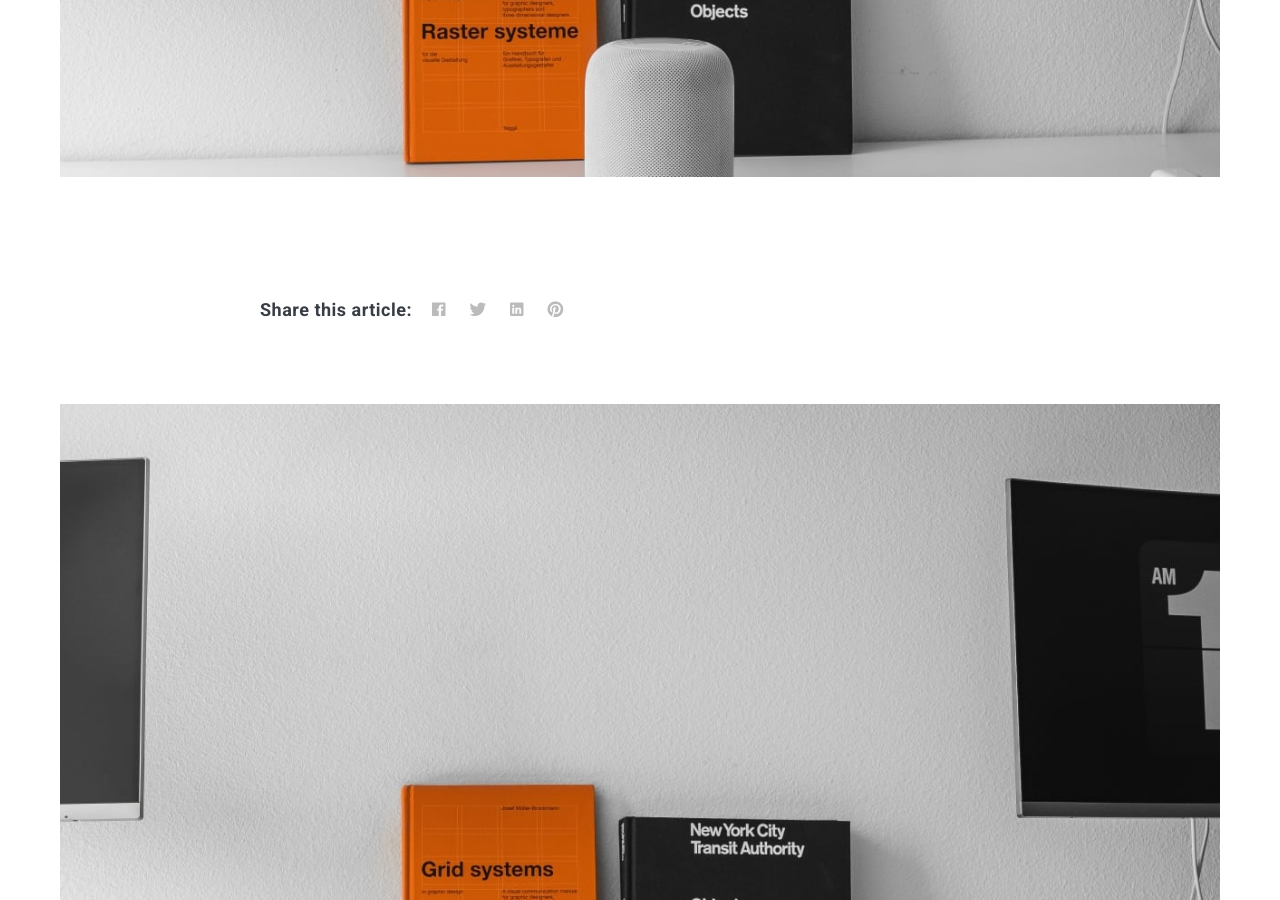
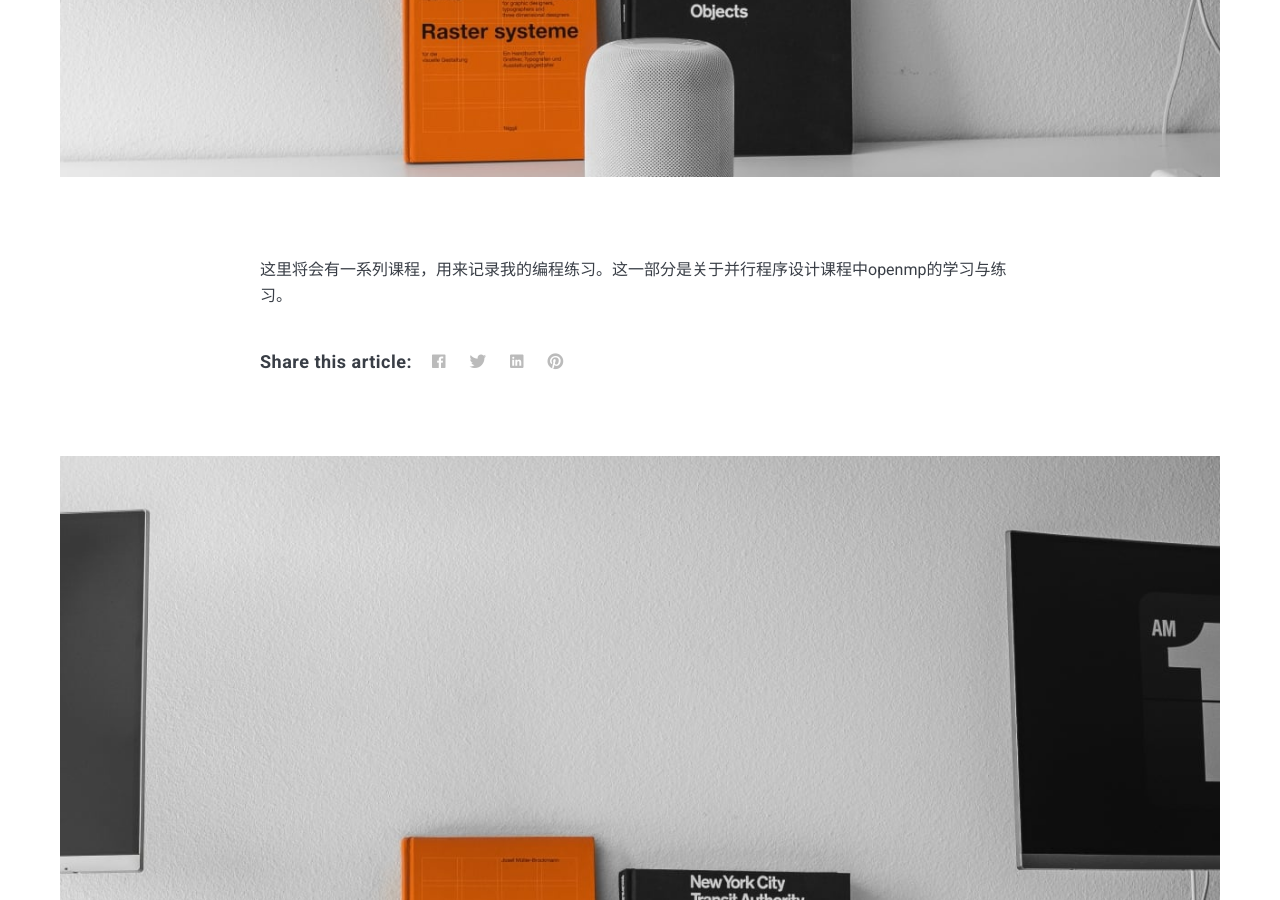
Before and after one commit to Wanglongke/wanglongke.github.io, a Jekyll site: the page built from _posts/2022-01-27-openmpLearning.markdown, in a window 1280 px wide and 900 px high, scrolled down 796 px. Built offline with Jekyll 4.4.1, drawn with Linux system fonts in a browser that asks for light colours; nearby versions of some CDN libraries.

Commit message:
“update”

```diff
--- a/_posts/2022-01-27-openmpLearning.markdown
+++ b/_posts/2022-01-27-openmpLearning.markdown
@@ -6,3 +6,5 @@
 tags: 学习与练习
 
 ---
+
+这里将会有一系列课程，用来记录我的编程练习。这一部分是关于并行程序设计课程中openmp的学习与练习。
```
